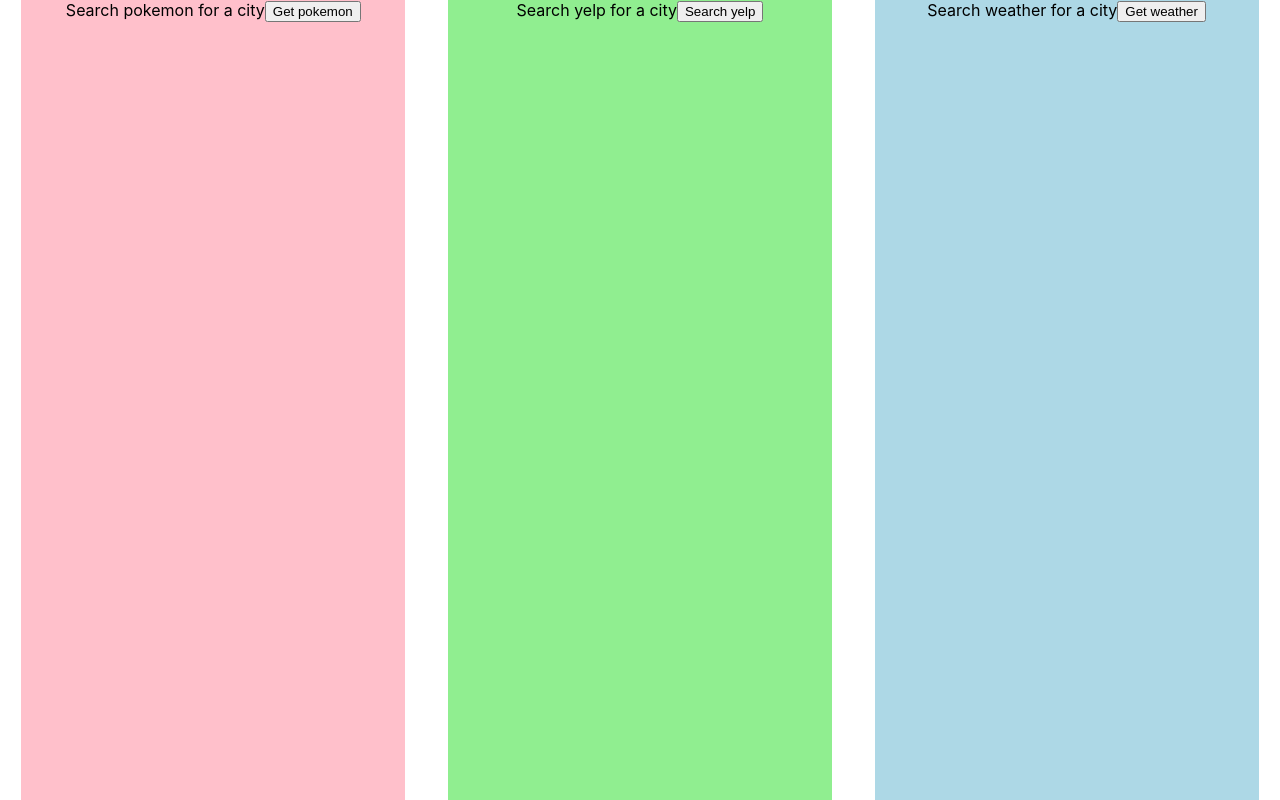
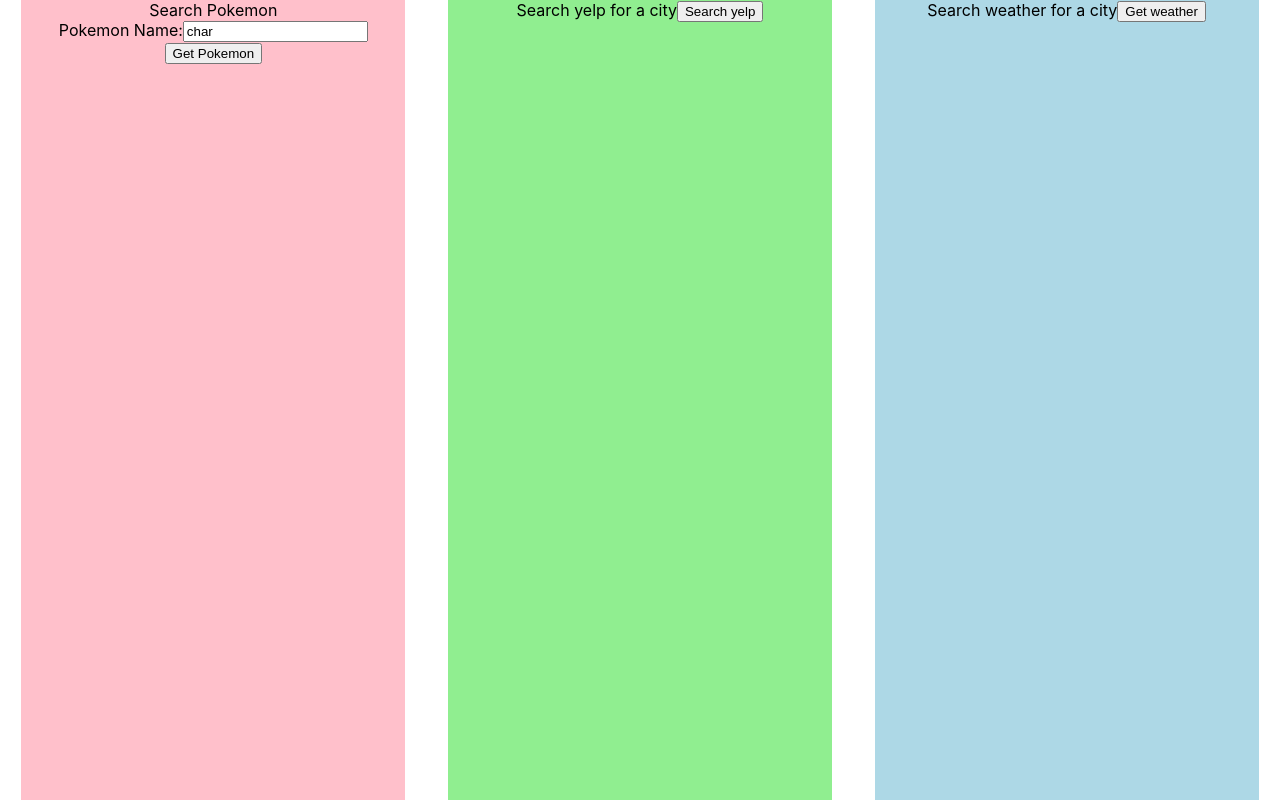
Before and after one commit to rileyjhoff/2.4a-api-proxy-half-baked, a React (Create React App) app: page / in a window 1280 px wide. Built offline with nearby package versions, Linux system fonts and the light colour scheme.

Commit message:
changed a couple state variable names. added LoadingScreen, BusinessList, PokemonList, and WeatherList component files

```diff
--- /dev/null
+++ b/src/components/BusinessList.js
@@ -0,0 +1,5 @@
+import React from 'react';
+
+export default function BusinessList() {
+  return <div>BusinessList</div>;
+}
--- /dev/null
+++ b/src/components/LoadingScreen.js
@@ -0,0 +1,5 @@
+import React from 'react';
+
+export default function LoadingScreen() {
+  return <div className="loading-screen">Loading...</div>;
+}
--- /dev/null
+++ b/src/components/PokemonList.js
@@ -0,0 +1,5 @@
+import React from 'react';
+
+export default function PokemonList() {
+  return <div>PokemonList</div>;
+}
--- a/src/components/PokemonSearch.js
+++ b/src/components/PokemonSearch.js
@@ -21,10 +21,14 @@ export default function PokemonSearch() {
   return (
     <section className="pokemon">
       {/* make the fetch on submit */}
-      <form>
-        Search pokemon for a city
+      <form onSubmit={handlePokemonSubmit}>
+        Search Pokemon
         {/* add inputs/labels for the pokemon name, using all the things we need with react forms. Don't forget to use the value property to sync this up with the default value in react state */}
-        <button>Get pokemon</button>
+        <label>
+          Pokemon Name:
+          <input value={search} onChange={(e) => setSearch(e.target.value)} />
+        </label>
+        <button>Get Pokemon</button>
       </form>
       {/* Make a PokemonList component to import and use here. Use a ternery to display a loading spinner (make a <Spinner /> component for this) if the data is still loading. */}
     </section>
--- /dev/null
+++ b/src/components/WeatherList.js
@@ -0,0 +1,5 @@
+import React from 'react';
+
+export default function WeatherList() {
+  return <div>WeatherList</div>;
+}
--- a/src/components/WeatherSearch.js
+++ b/src/components/WeatherSearch.js
@@ -3,7 +3,7 @@ import { getWeatherData } from '../services/fetch-utils';
 
 export default function WeatherSearch() {
   // you'll need to track your weather search results, the loading state, and a form field for location with a default value.
-  const [cityWeatherData, setCityWeatherData] = useState([]);
+  const [weatherList, setWeatherList] = useState([]);
   const [isLoading, setIsLoading] = useState(false);
   const [search, setSearch] = useState('portland');
 
@@ -14,7 +14,7 @@ export default function WeatherSearch() {
     // use fetch to make a request to your netlify weather function. Be sure to pass the location as a query param in the URL
     const weatherData = await getWeatherData(search);
     // put the jsonified data in state and set the loading state to false
-    setCityWeatherData(weatherData);
+    setWeatherList(weatherData);
     setIsLoading(false);
   }
 
--- a/src/components/YelpSearch.js
+++ b/src/components/YelpSearch.js
@@ -3,7 +3,7 @@ import { getYelpData } from '../services/fetch-utils';
 
 export default function YelpSearch() {
   // you'll need to track your yelp search results, the loading state, and a form field for location with a default value.
-  const [cityYelpData, setCityYelpData] = useState([]);
+  const [businessList, setBusinessList] = useState([]);
   const [isLoading, setIsLoading] = useState(false);
   const [search, setSearch] = useState('portland');
 
@@ -14,7 +14,7 @@ export default function YelpSearch() {
     // use fetch to make a request to your netlify yelp function. Be sure to pass the search query as a query param in the URL
     const yelpData = await getYelpData(search);
     // put the jsonified data in state and set the loading state to false
-    setCityYelpData(yelpData);
+    setBusinessList(yelpData);
     setIsLoading(false);
   }
 
```
